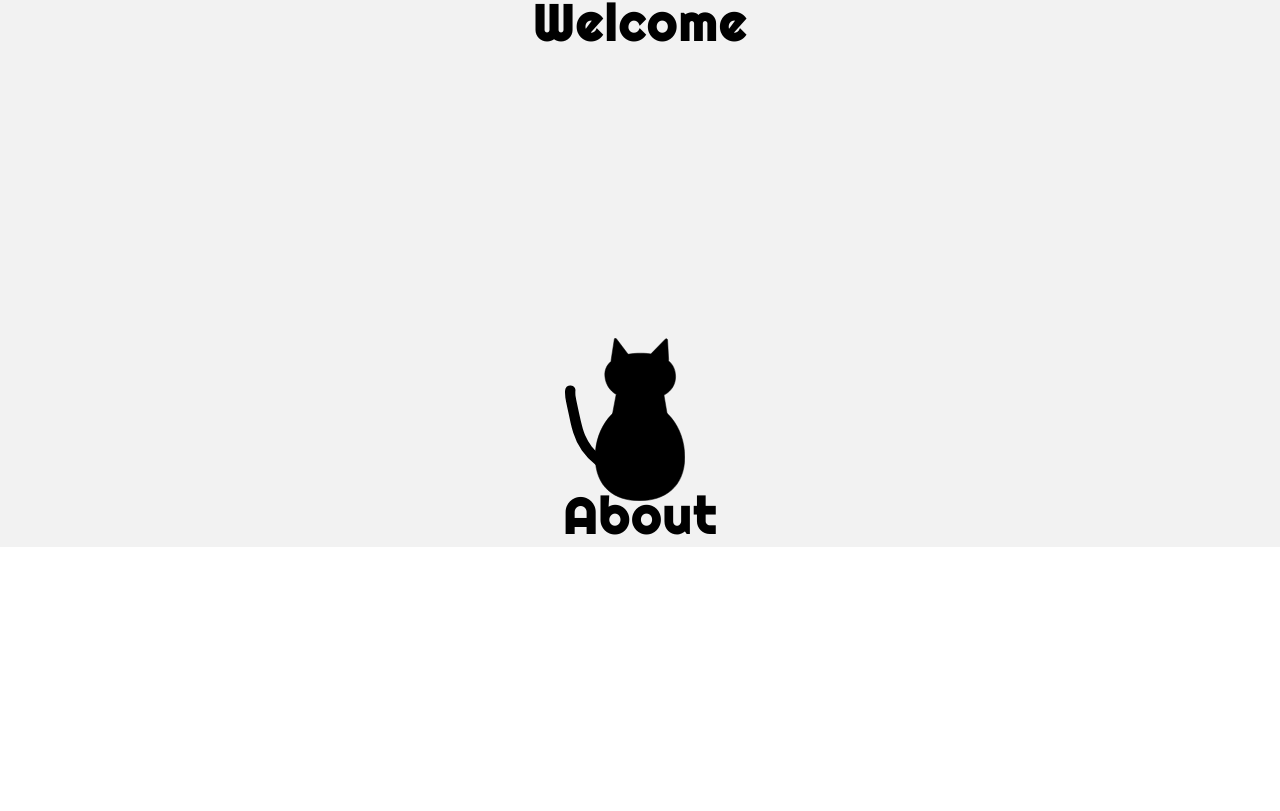
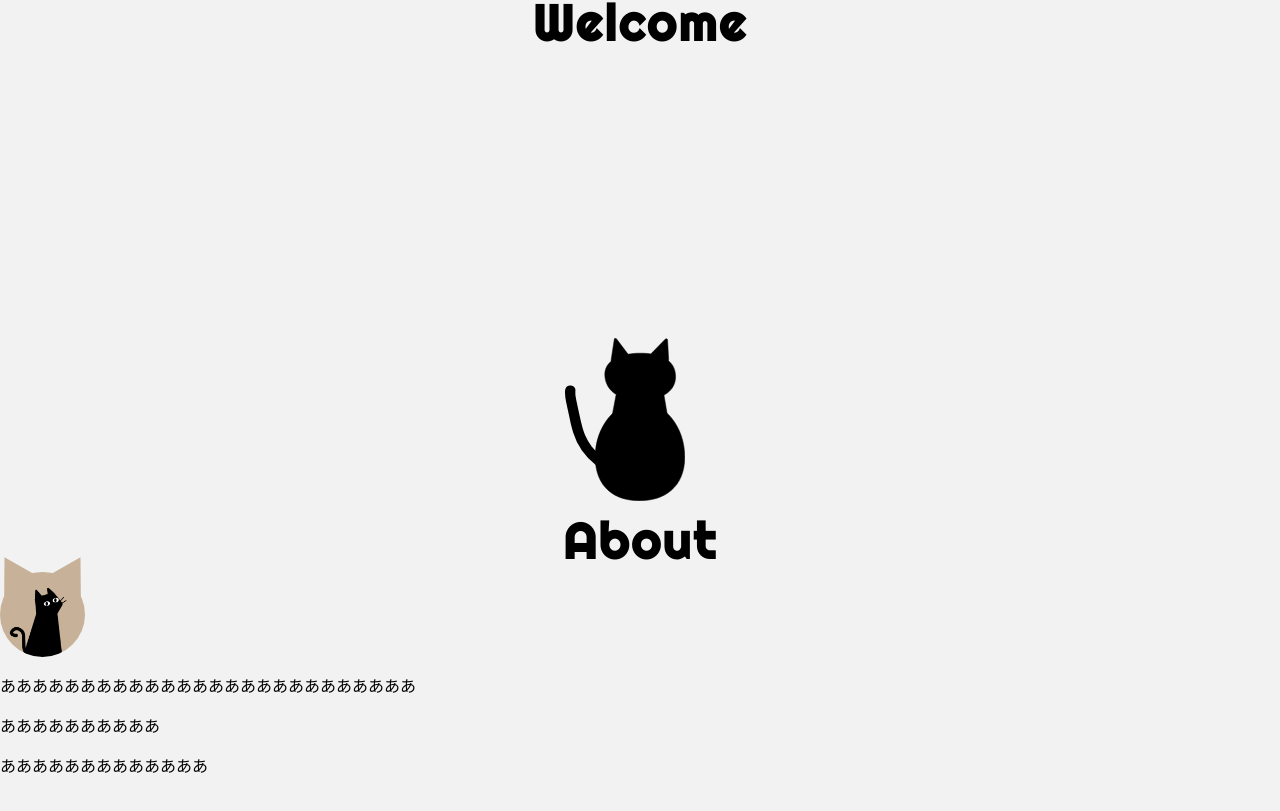
Before and after one commit to kanoi-y/naoki-fukuyori, a React (Create React App) app: page / in a window 1280 px wide. Shown: the part 315-1126 px from the top of the page. Before the commit the page ends 862 px from the top, so only its background shows below. Built offline with nearby package versions, Linux system fonts and the light colour scheme.

Commit message:
AboutページのアイコンのUIを一部作成

```diff
--- a/src/components/organisms/About.tsx
+++ b/src/components/organisms/About.tsx
@@ -1,18 +1,35 @@
+import myIcon from "images/myicon.png";
 import { VFC } from "react";
 import styled from "styled-components";
 
 export const About: VFC = () => {
   return (
-    <div>
+    <SContainer>
       <STitle>About</STitle>
-      <div></div>
-      <div></div>
-      <div></div>
-      <div></div>
-      <div></div>
-    </div>
+      <SItemIcon>
+        <SItemImage>
+          <img src={myIcon} alt="カノイのアイコン" />
+        </SItemImage>
+      </SItemIcon>
+      <div>
+        <p>ああああああああああああああああああああああああああ</p>
+      </div>
+      <div>
+        <p>ああああああああああ</p>
+      </div>
+      <div>
+        <p>あああああああああああああ</p>
+      </div>
+    </SContainer>
   );
 };
+
+const SContainer = styled.div`
+  width: 100%;
+  height: 100vh;
+  padding-top: 25px;
+  box-sizing: border-box;
+`;
 
 const STitle = styled.h2`
   font-size: 50px;
@@ -24,3 +41,64 @@ const STitle = styled.h2`
   z-index: 50;
   text-align: center;
 `;
+
+const SItem = styled.div`
+  position: relative;
+  background-color: #f2f2f2;
+  &::before {
+    content: "";
+    position: absolute;
+    top: 0;
+    left: 13px;
+    transform: translate(-50%, -50%) rotate(-30deg);
+    border-right: 20px solid transparent;
+    border-bottom: 34px solid #c7b299;
+    border-left: 20px solid transparent;
+    z-index: 0;
+  }
+  &::after {
+    content: "";
+    position: absolute;
+    top: 0;
+    left: calc(100% - 13px);
+    transform: translate(-50%, -50%) rotate(30deg);
+    border-right: 20px solid transparent;
+    border-bottom: 34px solid #c7b299;
+    border-left: 20px solid transparent;
+    z-index: 0;
+  }
+`;
+
+const SItemIcon = styled(SItem)`
+  width: 85px;
+  height: 85px;
+  &::before {
+    top: 0;
+    left: 13px;
+    transform: translate(-50%, -50%) rotate(-30deg);
+    border-right: 20px solid transparent;
+    border-bottom: 34px solid #c7b299;
+    border-left: 20px solid transparent;
+  }
+  &::after {
+    top: 0;
+    left: calc(100% - 13px);
+    transform: translate(-50%, -50%) rotate(30deg);
+    border-right: 20px solid transparent;
+    border-bottom: 34px solid #c7b299;
+    border-left: 20px solid transparent;
+  }
+`;
+
+const SItemImage = styled.figure`
+  width: 100%;
+  height: 100%;
+  overflow: hidden;
+  border-radius: 50%;
+  margin: 0;
+  position: relative;
+  z-index: 2;
+  > img {
+    width: 100%;
+  }
+`;
```
Also changed, not shown: src/images/angle-double-down-solid.svg (deleted), src/images/myicon.png (added).
